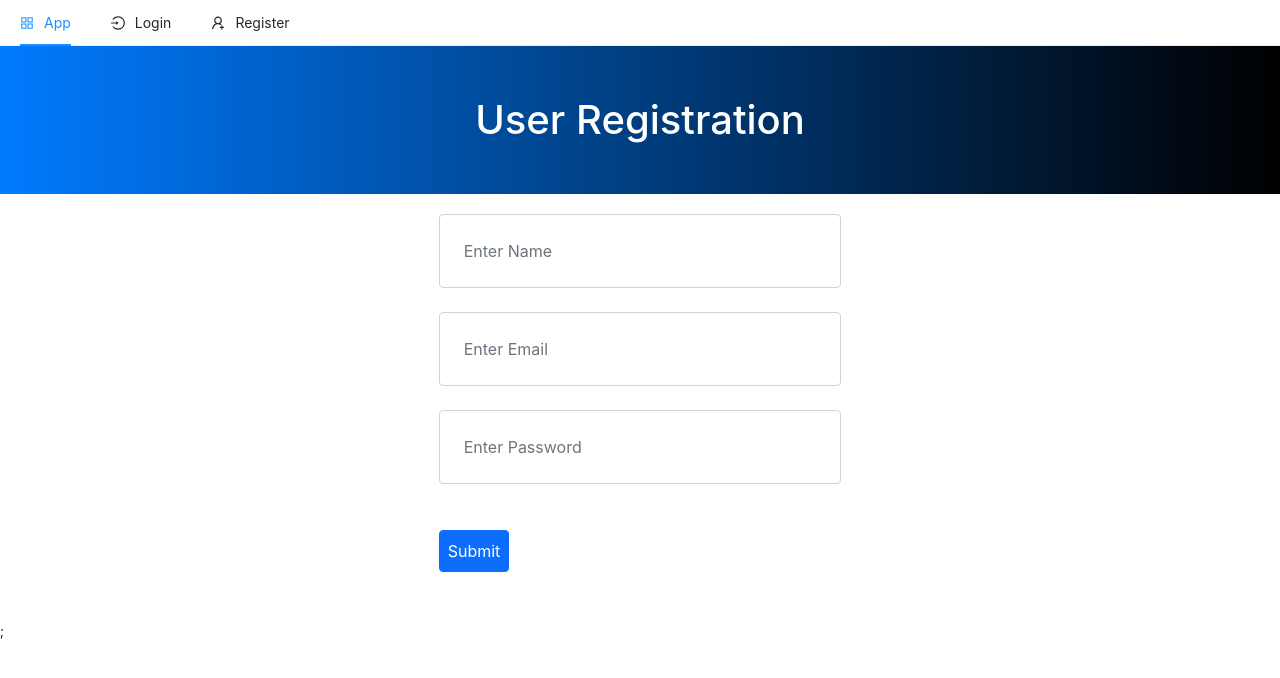
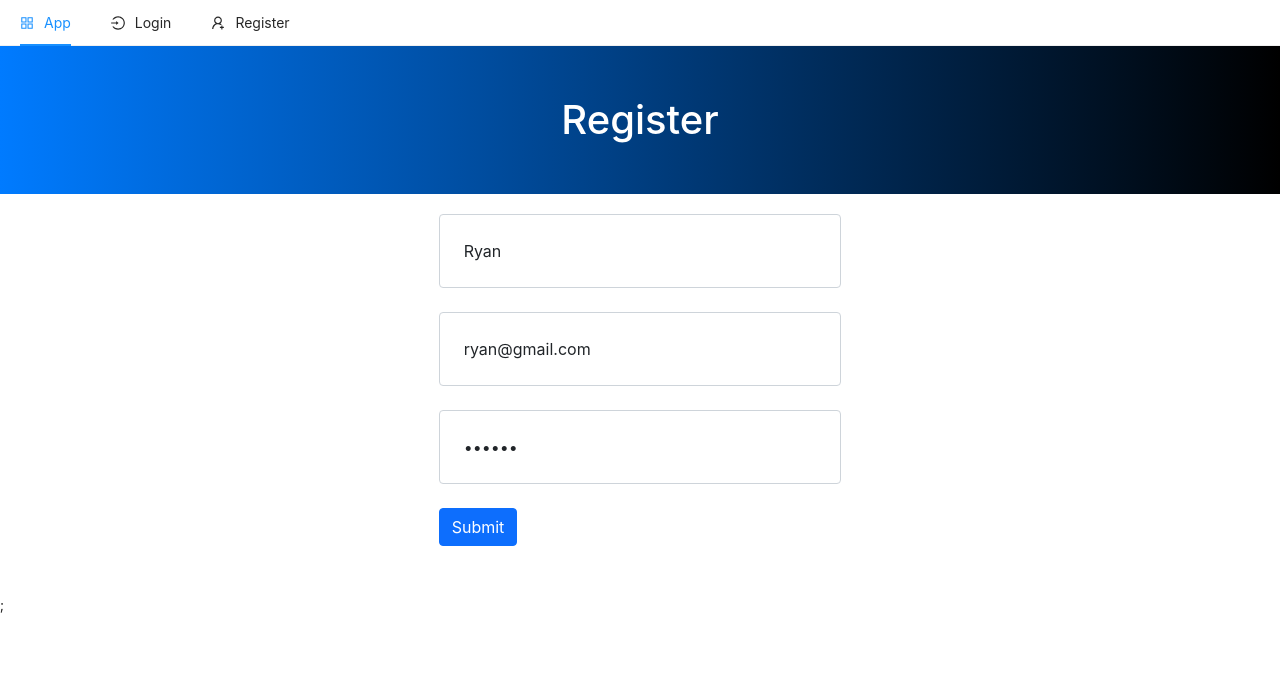
Before and after one commit to BrandonJAllison/codeoptimal, a Next.js app in the folder client/: page /register in a window 1280 px wide. Shown: the top 678 px of the page. Built offline with nearby package versions, Linux system fonts and the light colour scheme.

Commit message:
toat notifications

```diff
--- a/client/package.json
+++ b/client/package.json
@@ -19,6 +19,7 @@
     "bootstrap": "^5.1.3",
     "next": "^11.1.2",
     "react": "^17.0.2",
-    "react-dom": "^17.0.2"
+    "react-dom": "^17.0.2",
+    "react-toastify": "^8.0.3"
   }
 }
--- a/client/pages/_app.js
+++ b/client/pages/_app.js
@@ -8,11 +8,14 @@
 import 'bootstrap/dist/css/bootstrap.min.css'
 import 'antd/dist/antd.css'
 import '../public/css/styles.css'
+import {ToastContainer} from 'react-toastify'
+import 'react-toastify/dist/ReactToastify.css'
 import TopNav from '../components/TopNav.js'
 
 function MyApp ({Component,pageProps}) {
     return(
     <>
+    <ToastContainer position="top-center"/>
     <TopNav/>
     <Component {...pageProps} />;
     </>
--- a/client/pages/register.js
+++ b/client/pages/register.js
@@ -1,38 +1,68 @@
-import {useState} from 'react'
-import axios from 'axios'
+import { useState } from "react";
+import axios from "axios";
+import { toast } from "react-toastify";
 
 const Register = () => {
+  const [name, setName] = useState("Ryan");
+  const [email, setEmail] = useState("ryan@gmail.com");
+  const [password, setPassword] = useState("rrrrrr");
 
-    const [name, setName] = useState('')
-    const [email, setEmail] = useState('')
-    const [password, setPassword] = useState('')
+  const handleSubmit = async (e) => {
+    e.preventDefault();
+    // console.table({ name, email, password });
+    try {
+      const { data } = await axios.post(`http://localhost:8000/api/register`, {
+        name,
+        email,
+        password,
+      });
+      // console.log("REGISTER RESPONSE", data);
+      toast("Registration successful. Please login.");
+    } catch (err) {
+      toast(err.response.data);
+    }
+  };
 
-    const handleSubmit = async(e) => {
-        e.preventDefault()
-        // console.table({name, email, password})
+  return (
+    <>
+      <h1 className="jumbotron text-center bg-primary square">Register</h1>
 
-        const {data} = await axios.post(`http://localhost:8000/api/register`, {name, email, password})
-        console.log('REGISTER RESPONSE', data)
-    }
+      <div className="container col-md-4 offset-md-4 pb-5">
+        <form onSubmit={handleSubmit}>
+          <input
+            type="text"
+            className="form-control mb-4 p-4"
+            value={name}
+            onChange={(e) => setName(e.target.value)}
+            placeholder="Enter name"
+            required
+          />
 
-    return(
-        <>
+          <input
+            type="email"
+            className="form-control mb-4 p-4"
+            value={email}
+            onChange={(e) => setEmail(e.target.value)}
+            placeholder="Enter email"
+            required
+          />
 
-        <h1 className="jumbotron bg-primary square text-center">User Registration</h1>
+          <input
+            type="password"
+            className="form-control mb-4 p-4"
+            value={password}
+            onChange={(e) => setPassword(e.target.value)}
+            placeholder="Enter password"
+            required
+          />
 
-        <div className="container col-md-4 offset-md-4 pb-5">
-            <form onSubmit={handleSubmit}>
-                <input type="text" className="form-control mb-4 p-4" value={name} onChange={e => setName(e.target.value)} placeholder="Enter Name" required />
-                <input type="email" className="form-control mb-4 p-4" value={email} onChange={e => setEmail(e.target.value)} placeholder="Enter Email" required />
-                <input type="password" className="form-control mb-4 p-4" value={password} onChange={e => setPassword(e.target.value)} placeholder="Enter Password" required />
-                <br/>
-                <button type="submit" className="btn btn-block btn-primary p-2">Submit</button>
-            </form>
-        </div>
-
-
-        </>
-    )
-}
+          <button type="submit" className="btn btn-block btn-primary">
+            Submit
+          </button>
+        </form>
+      </div>
+    </>
+  );
+};
 
 export default Register;
```
Also changed, not shown: 1 other file (tests, documents, lock files or other folders).
